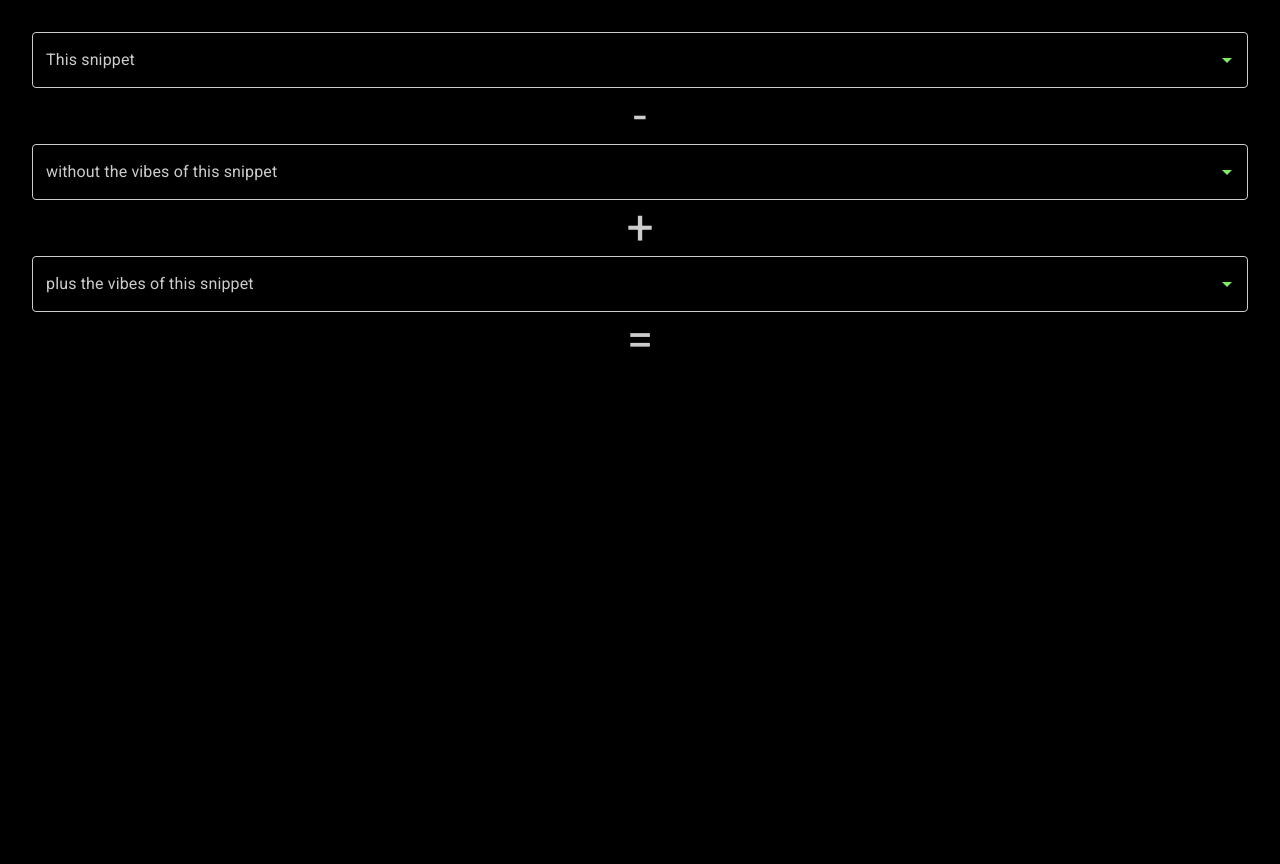
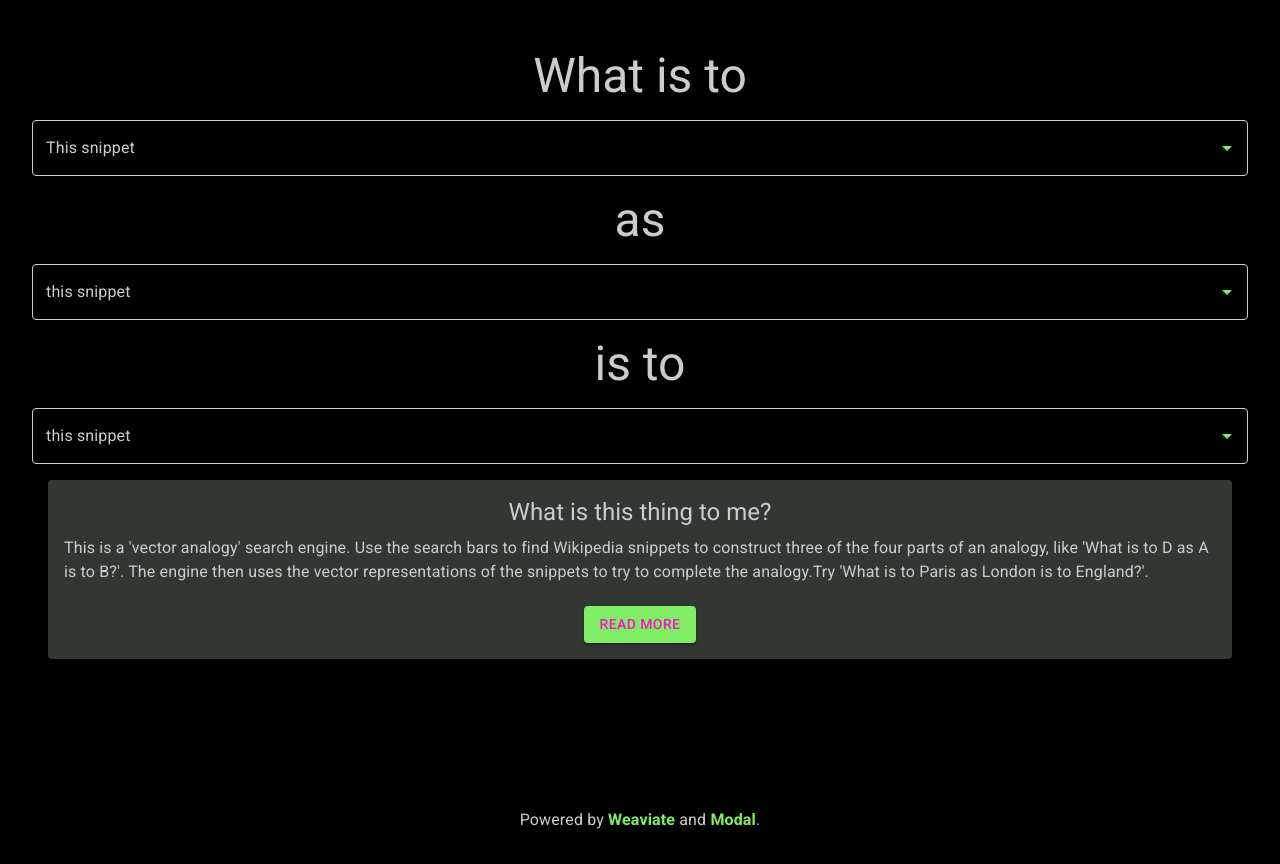
Before and after one commit to modal-labs/vector-analogies-wikipedia, a React (Vite) app in the folder frontend/: page / in a window 1280 px wide. Before the commit the page ends 800 px from the top, so only its background shows below. Built offline with nearby package versions, Linux system fonts and the light colour scheme.

Commit message:
UX improvements

```diff
--- a/frontend/src/App.tsx
+++ b/frontend/src/App.tsx
@@ -1,8 +1,9 @@
 import VectorAnalogySolver from "./components/VectorAnalogySolver";
+import Footer from "./components/Footer";
 import "./App.css";
 
 import { createTheme, ThemeProvider } from "@mui/material/styles";
-import { CssBaseline } from "@mui/material";
+import { Box, CssBaseline } from "@mui/material";
 
 const theme = createTheme({
   palette: {
@@ -45,8 +46,13 @@ const theme = createTheme({
 function App() {
   return (
     <ThemeProvider theme={theme}>
-      <CssBaseline />
-      <VectorAnalogySolver />
+      <Box display="flex" flexDirection="column" minHeight="100vh">
+        <Box component="main" flexGrow={1}>
+          <CssBaseline />
+          <VectorAnalogySolver />
+        </Box>
+        <Footer />
+      </Box>
     </ThemeProvider>
   );
 }
--- a/frontend/src/components/ArticleCard.tsx
+++ b/frontend/src/components/ArticleCard.tsx
@@ -6,6 +6,7 @@ import { styled } from "@mui/material/styles";
 
 interface ArticleCardProps {
   article: Article;
+  withEllipses: boolean;
 }
 
 // Styling the components using Material-UI's styled utility
@@ -19,8 +20,8 @@ const ReadMoreButton = styled(Button)(({ theme }) => ({
   marginTop: theme.spacing(2),
 }));
 
-const ArticleCard: React.FC<ArticleCardProps> = ({ article }) => {
-  const snippet = article.content.slice(0, 750) + "...";
+const ArticleCard: React.FC<ArticleCardProps> = ({ article, withEllipses }) => {
+  const snippet = article.content.slice(0, 750) + (withEllipses ? "..." : "");
 
   return (
     <StyledPaper elevation={3}>
--- /dev/null
+++ b/frontend/src/components/Footer.tsx
@@ -0,0 +1,47 @@
+// Footer.tsx
+import React from "react";
+import { Box, Link, Typography } from "@mui/material";
+
+const footerLinkStyles = {
+  color: "primary.main",
+  fontWeight: "600",
+  textDecoration: "none",
+  "&:hover": {
+    textDecoration: "underline",
+  },
+};
+
+const Footer: React.FC = () => (
+  <Box
+    component="footer"
+    sx={{
+      display: "flex",
+      justifyContent: "center",
+      alignItems: "center",
+    }}
+  >
+    <Typography variant="body1">
+      Powered by{" "}
+      <Link
+        href="https://weaviate.io"
+        target="_blank"
+        rel="noopener noreferrer"
+        sx={footerLinkStyles}
+      >
+        Weaviate
+      </Link>{" "}
+      and{" "}
+      <Link
+        href="https://modal.com"
+        target="_blank"
+        rel="noopener noreferrer"
+        sx={footerLinkStyles}
+      >
+        Modal
+      </Link>
+      .
+    </Typography>
+  </Box>
+);
+
+export default Footer;
--- a/frontend/src/components/VectorAnalogySolver.css
+++ b/frontend/src/components/VectorAnalogySolver.css
@@ -8,5 +8,5 @@
 }
 
 .operator {
-    margin: 8px;
+    padding: 1rem;
 }
--- a/frontend/src/components/VectorAnalogySolver.tsx
+++ b/frontend/src/components/VectorAnalogySolver.tsx
@@ -3,14 +3,15 @@ import { Box, Typography } from "@mui/material";
 import { Article } from "../types/article";
 import WeaviateAutocomplete from "./WeaviateAutocomplete";
 import { getNearest } from "../services/weaviateService.ts";
-import ArticleCard from "./ArticleCard.tsx";
+import ArticleCard from "./ArticleCard";
+import helpArticle from "./helpArticle";
 import "./VectorAnalogySolver.css";
 
 function VectorAnalogySolver() {
   const [a, setA] = useState<Article | null>(null);
   const [b, setB] = useState<Article | null>(null);
   const [c, setC] = useState<Article | null>(null);
-  const [result, setResult] = useState<Article | null>(null);
+  const [result, setResult] = useState<Article | null>(helpArticle);
 
   useEffect(() => {
     const fetchVectorAnalogyResult = async () => {
@@ -18,7 +19,7 @@ function VectorAnalogySolver() {
         return;
       }
       const article = await getNearest(
-        a.vector.map((_, i) => a.vector[i] - b.vector[i] + c.vector[i])
+        a.vector.map((aValue, i) => aValue + b.vector[i] - c.vector[i])
       );
 
       setResult(article);
@@ -32,29 +33,34 @@ function VectorAnalogySolver() {
   return (
     <div>
       <Box className="vectorInputs">
+        <Typography className="operator" variant="h3">
+          What is to
+        </Typography>
         <WeaviateAutocomplete
           label="This snippet"
           onArticleSelect={(article: Article) => setA(article)}
         />
         <Typography className="operator" variant="h3">
-          -
+          as
         </Typography>
         <WeaviateAutocomplete
-          label="without the vibes of this snippet"
+          label="this snippet"
           onArticleSelect={(article: Article) => setB(article)}
         />
         <Typography className="operator" variant="h3">
-          +
+          is to
         </Typography>
         <WeaviateAutocomplete
-          label="plus the vibes of this snippet"
+          label="this snippet"
           onArticleSelect={(article: Article) => setC(article)}
         />
       </Box>
-      <Typography variant="h3" className="operator">
-        =
-      </Typography>
-      {result && <ArticleCard article={result} />}
+      {result && (
+        <ArticleCard
+          article={result}
+          withEllipses={result.identifier !== helpArticle.identifier}
+        />
+      )}
     </div>
   );
 }
--- a/frontend/src/components/WeaviateAutocomplete.tsx
+++ b/frontend/src/components/WeaviateAutocomplete.tsx
@@ -20,6 +20,7 @@ const WeaviateAutocomplete: React.FC<WeaviateAutocompleteProps> = ({
   const [options, setOptions] = useState<Article[]>([]);
   const timer = useRef<number>();
   const [isLoading, setIsLoading] = useState(false);
+  const [dotCount, setDotCount] = useState(0);
 
   useEffect(() => {
     const search = async (searchText: string) => {
@@ -36,6 +37,25 @@ const WeaviateAutocomplete: React.FC<WeaviateAutocompleteProps> = ({
       setOptions([]);
     }
   }, [inputValue]);
+
+  useEffect(() => {
+    let intervalId: number | undefined;
+
+    if (isLoading) {
+      intervalId = window.setInterval(() => {
+        setDotCount((prevDotCount) => (prevDotCount + 1) % 4);
+      }, 100);
+    }
+
+    return () => {
+      if (intervalId !== undefined) {
+        clearInterval(intervalId);
+      }
+    };
+  }, [isLoading]);
+
+  const getLoadingText = () =>
+    `Searching Wikipedia articles on Weaviate${".".repeat(dotCount)}`;
 
   return (
     <Autocomplete
@@ -57,8 +77,7 @@ const WeaviateAutocomplete: React.FC<WeaviateAutocompleteProps> = ({
         <TextField {...params} label={label} variant="outlined" />
       )}
       autoHighlight={true}
-      autoSelect={true}
-      noOptionsText={isLoading ? "Searching..." : "No results"}
+      noOptionsText={isLoading ? getLoadingText() : "No results"}
       clearIcon={<ClearIcon color="primary" />}
       popupIcon={<ArrowDropDownIcon color="primary" />}
     />
--- /dev/null
+++ b/frontend/src/components/helpArticle.tsx
@@ -0,0 +1,14 @@
+import { Article } from "../types/article";
+
+const helpArticle: Article = {
+  title: "What is this thing to me?",
+  content:
+    "This is a 'vector analogy' search engine. Use the search bars to find Wikipedia snippets to construct three of the four parts of an analogy, like 'What is to D as A is to B?'." +
+    " The engine then uses the vector representations of the snippets to try to complete the analogy." +
+    "Try 'What is to Paris as London is to England?'.",
+  identifier: -1,
+  vector: [0.0],
+  url: "https://github.com/charlesfrye/vector-analogies-wikipedia",
+};
+
+export default helpArticle;
```
